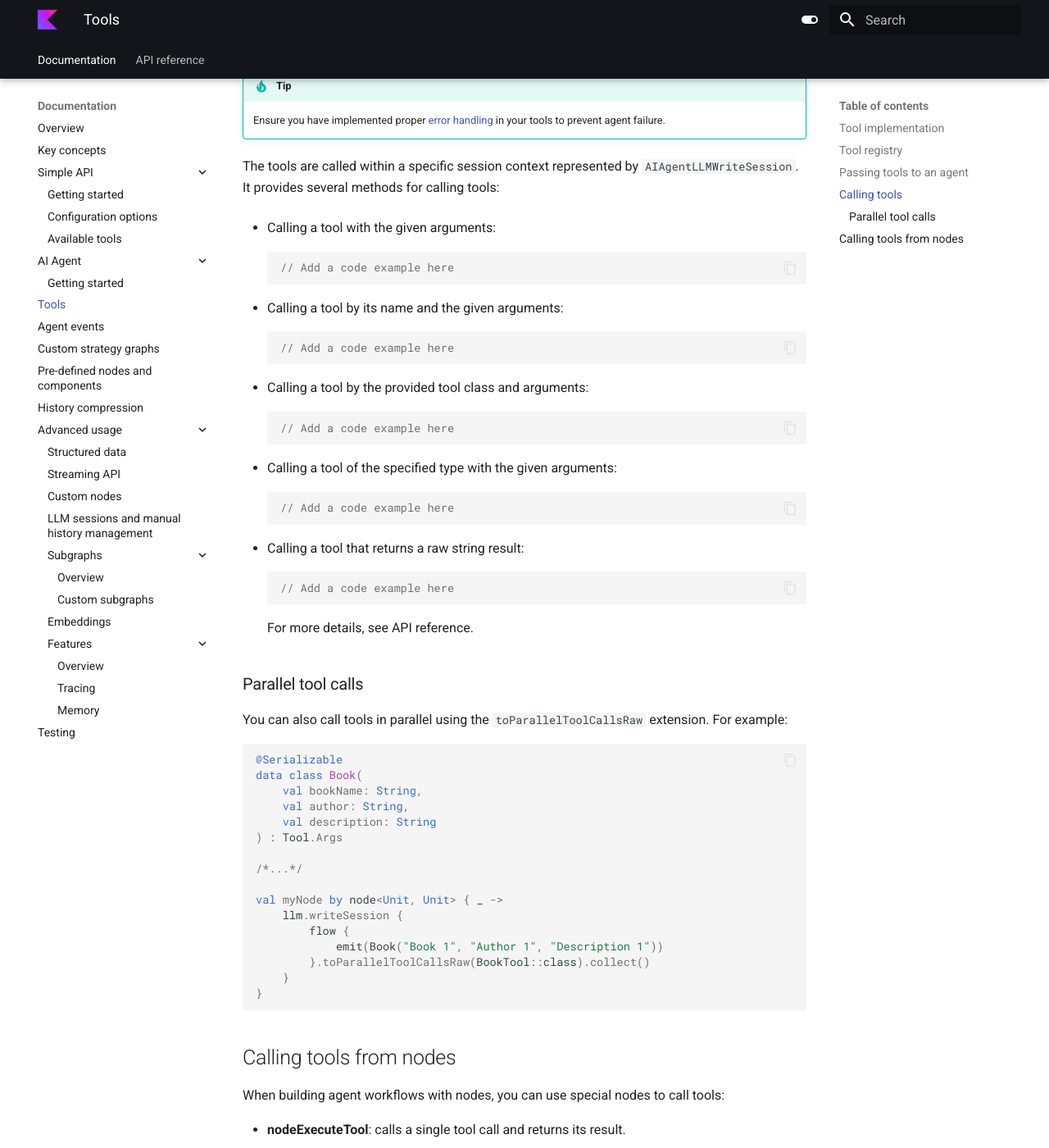
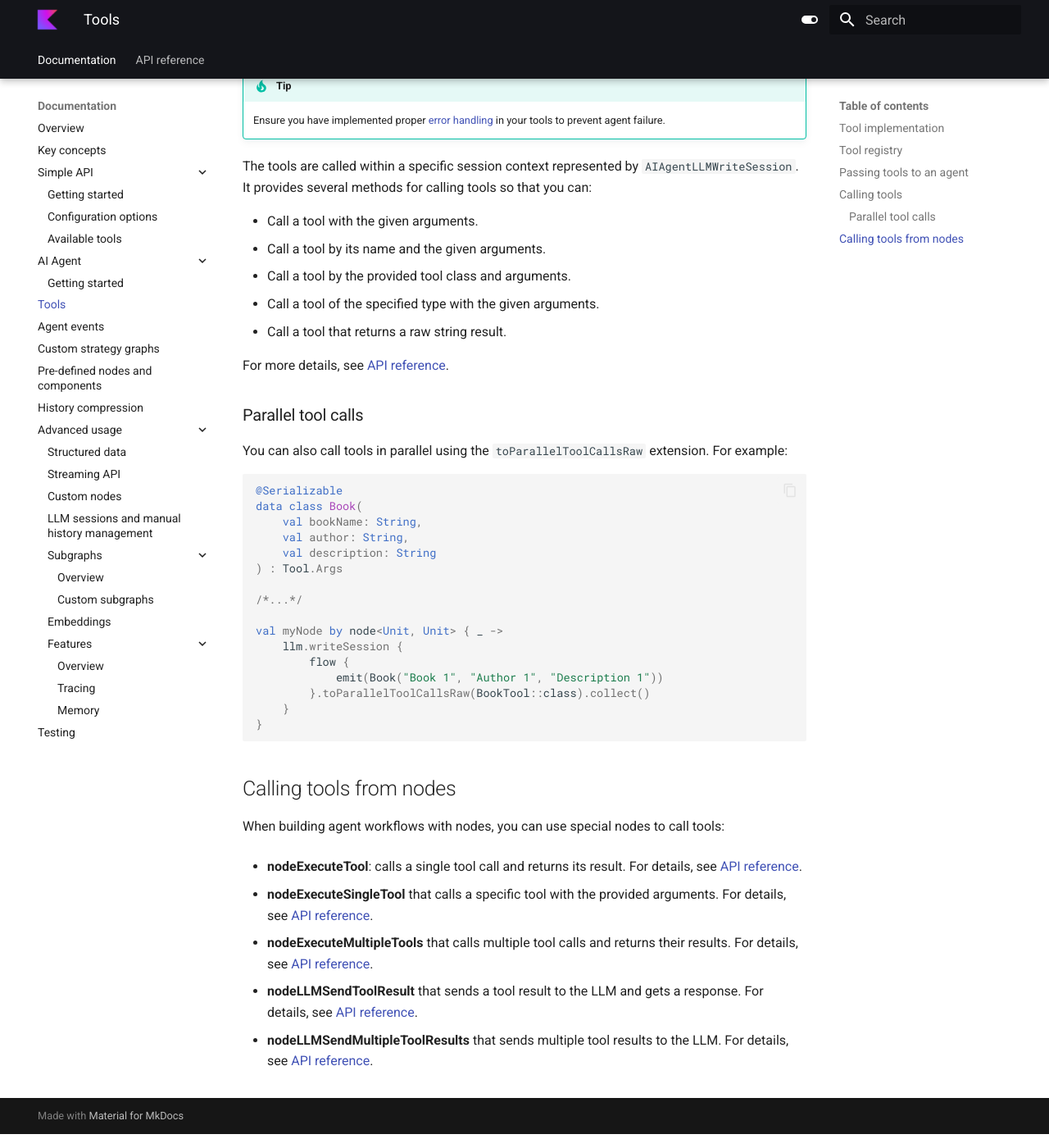
Before and after one commit to JetBrains/koog-docs, an MkDocs documentation site: the page built from docs/tools.md, in a window 1280 px wide and 1400 px high, scrolled down 3109 px. Shown: the whole window at 82% size. Built offline with MkDocs 1.6.1 and Material for MkDocs 9.7.7, drawn with Linux system fonts in a browser that asks for light colours; some of the changed text lies outside the part shown.

Commit message:
Add links to API reference (#27)

````diff
--- a/docs/tools.md
+++ b/docs/tools.md
@@ -16,12 +16,12 @@ This page explains how to implement a tool and use it in the agent. To learn mor
 
 Each tool consists of the following components:
 
-| Component        | Description                                                                                                                                                                                                                              |
-|------------------|------------------------------------------------------------------------------------------------------------------------------------------------------------------------------------------------------------------------------------------|
-| `Args`           | The serializable data class that defines arguments required for the custom tool.                                                                                                                                                         |
-| `argsSerializer` | The overridden variable that defines how the arguments for the tool are serialized. See also SimpleTool.<!--[TODO] Link to API reference-->                                                                                              |
-| `descriptor`     | The overridden variable that specifies tool metadata:<br/>- `name`<br/>- `description`<br/>- `requiredParameters` (empty by default), - `optionalParameters` (empty by default). See also SimpleTool.<!--[TODO] Link to API reference--> |
-| `doExecute()`    | The overridden function that describes the main action performed by the tool. See also SimpleTool.<!--[TODO] Link to API reference-->                                                                                                    |
+| Component        | Description                                                                                                                                                                                                                                                                                        |
+|------------------|----------------------------------------------------------------------------------------------------------------------------------------------------------------------------------------------------------------------------------------------------------------------------------------------------|
+| `Args`           | The serializable data class that defines arguments required for the custom tool.                                                                                                                                                                                                                   |
+| `argsSerializer` | The overridden variable that defines how the arguments for the tool are serialized. See also [SimpleTool](https://api.koog.ai/agents/agents-tools/ai.koog.agents.core.tools/-simple-tool/index.html).                                                                                              |
+| `descriptor`     | The overridden variable that specifies tool metadata:<br/>- `name`<br/>- `description`<br/>- `requiredParameters` (empty by default), - `optionalParameters` (empty by default). See also [SimpleTool](https://api.koog.ai/agents/agents-tools/ai.koog.agents.core.tools/-simple-tool/index.html). |
+| `doExecute()`    | The overridden function that describes the main action performed by the tool. See also [SimpleTool](https://api.koog.ai/agents/agents-tools/ai.koog.agents.core.tools/-simple-tool/index.html).                                                                                                    |
 
 
 !!! tip
@@ -72,7 +72,7 @@ object CastToDoubleTool : SimpleTool<CastToDoubleTool.Args>() {
 ```
 <!--- KNIT example-custom-tool-01.kt -->
 
-For more details, see API reference.<!--[TODO] Link to API reference-->
+For more details, see [API reference](https://api.koog.ai/agents/agents-tools/ai.koog.agents.core.tools/-simple-tool/index.html).
 
 ## Tool registry
 
@@ -85,7 +85,7 @@ The key features of the tool registry:
 - Supports merging of multiple tool registries.
 - Provides methods to retrieve tools by name or type.
 
-To learn more, see ToolRegistry.<!--[TODO] Link to API reference-->
+To learn more, see [ToolRegistry](https://api.koog.ai/agents/agents-tools/ai.koog.agents.core.tools/-tool-registry/index.html).
 
 Here is an example of how to create the tool registry and add the implemented tool to it:
 
@@ -135,33 +135,15 @@ agent environment.
     Ensure you have implemented proper [error handling](agent-events.md) in your tools to prevent agent failure.
 
 The tools are called within a specific session context represented by `AIAgentLLMWriteSession`.
-It provides several methods for calling tools:
+It provides several methods for calling tools so that you can:
 
-- Calling a tool with the given arguments:
-```kotlin
-// Add a code example here
-```
+- Call a tool with the given arguments.
+- Call a tool by its name and the given arguments.
+- Call a tool by the provided tool class and arguments.
+- Call a tool of the specified type with the given arguments.
+- Call a tool that returns a raw string result.
 
-- Calling a tool by its name and the given arguments:
-```kotlin
-// Add a code example here
-```
-
-- Calling a tool by the provided tool class and arguments:
-```kotlin
-// Add a code example here
-```
-
-- Calling a tool of the specified type with the given arguments:
-```kotlin
-// Add a code example here
-```
-
-- Calling a tool that returns a raw string result:
-```kotlin
-// Add a code example here
-```
-For more details, see API reference.<!--[TODO] Link to API reference-->
+For more details, see [API reference](https://api.koog.ai/agents/agents-core/ai.koog.agents.core.agent.session/-a-i-agent-l-l-m-write-session/index.html).
 
 ### Parallel tool calls
 
@@ -190,32 +172,12 @@ val myNode by node<Unit, Unit> { _ ->
 
 When building agent workflows with nodes, you can use special nodes to call tools:
 
-* **nodeExecuteTool**: calls a single tool call and returns its result.
+* **nodeExecuteTool**: calls a single tool call and returns its result. For details, see [API reference](https://api.koog.ai/agents/agents-core/ai.koog.agents.core.dsl.extension/node-execute-tool.html).
 
-```kotlin
-val nodeExecuteTool by nodeExecuteTool()
-```
+* **nodeExecuteSingleTool** that calls a specific tool with the provided arguments. For details, see [API reference](https://api.koog.ai/agents/agents-core/ai.koog.agents.core.dsl.extension/node-execute-single-tool.html).
 
-* **nodeExecuteSingleTool** that calls a specific tool with the provided arguments.
+* **nodeExecuteMultipleTools** that calls multiple tool calls and returns their results. For details, see [API reference](https://api.koog.ai/agents/agents-core/ai.koog.agents.core.dsl.extension/node-execute-multiple-tools.html).
 
-```kotlin
-// Add a code example here
-```
+* **nodeLLMSendToolResult** that sends a tool result to the LLM and gets a response. For details, see [API reference](https://api.koog.ai/agents/agents-core/ai.koog.agents.core.dsl.extension/node-l-l-m-send-tool-result.html).
 
-* **nodeExecuteMultipleTools** that calls multiple tool calls and returns their results.
-
-```kotlin
-// Add a code example here
-```
-
-* **nodeLLMSendToolResult** that sends a tool result to the LLM and gets a response.
-
-```kotlin
-val nodeLLMSendToolResult by nodeLLMSendToolResult()
-```
-
-* **nodeLLMSendMultipleToolResults** that sends multiple tool results to the LLM.
-
-```kotlin
-// Add a code example here
-```
+* **nodeLLMSendMultipleToolResults** that sends multiple tool results to the LLM. For details, see [API reference](https://api.koog.ai/agents/agents-core/ai.koog.agents.core.dsl.extension/node-l-l-m-send-multiple-tool-results.html).
````
Also changed, not shown: docs/agent-events.md (+6 -5 lines), docs/ai-agent-getting-started.md (+2 -2 lines), docs/nodes-and-components.md (+24 -18 lines).
